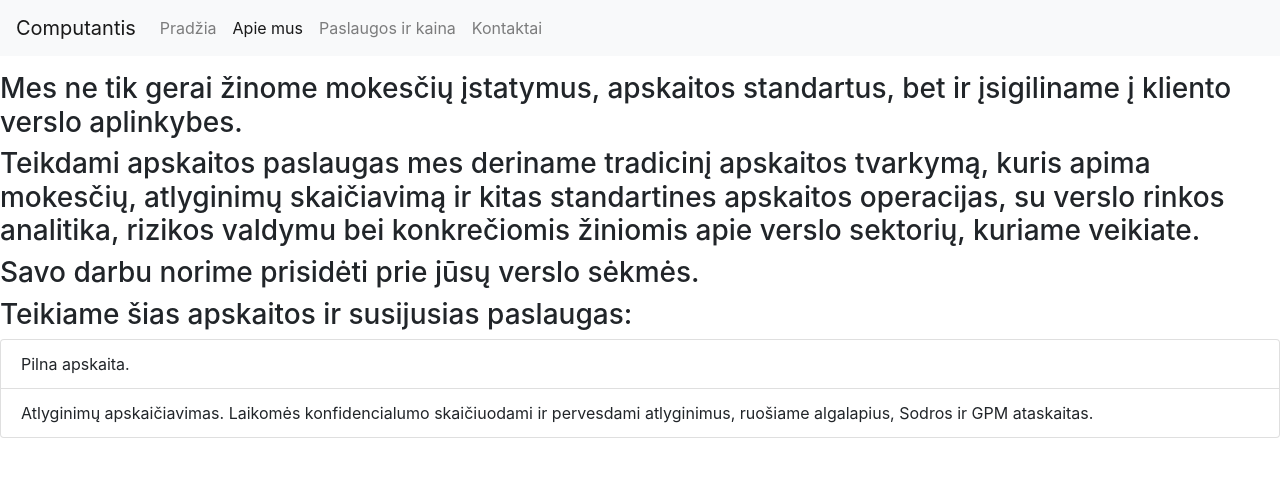
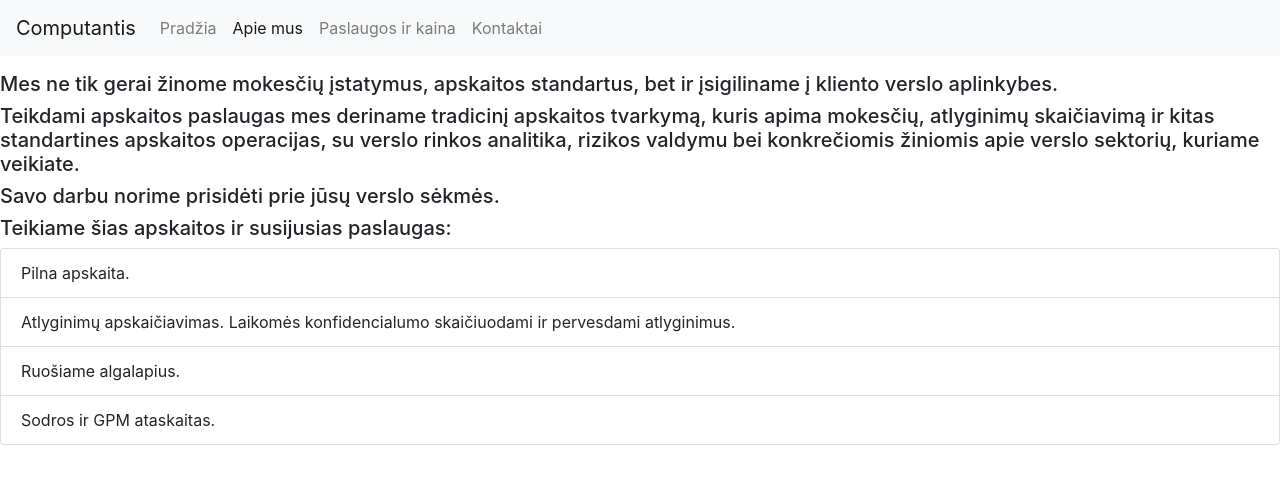
Before and after one commit to MantasJan/Computantis, a Jekyll site: the page built from apiemus.html, in a window 1280 px wide. Shown: the top 484 px of the page. Built offline with Jekyll 4.4.1, drawn with Linux system fonts in a browser that asks for light colours; nearby versions of some CDN libraries.

Commit message:
Fixed text

```diff
--- a/apiemus.html
+++ b/apiemus.html
@@ -4,12 +4,14 @@
 layout: default
 ---
 <div class="text mt-3">
-  <h3> Mes ne  tik gerai žinome mokesčių įstatymus, apskaitos standartus, bet ir įsigiliname į kliento verslo aplinkybes. </h3>
-  <h3> Teikdami apskaitos paslaugas mes deriname tradicinį apskaitos tvarkymą, kuris apima mokesčių, atlyginimų skaičiavimą ir kitas standartines apskaitos operacijas, su verslo rinkos analitika, rizikos valdymu bei konkrečiomis žiniomis apie verslo sektorių, kuriame veikiate. </h3>
-  <h3> Savo darbu norime prisidėti prie jūsų verslo sėkmės. </h3>
-  <h3> Teikiame šias apskaitos ir susijusias paslaugas: </h3>
+  <h5> Mes ne  tik gerai žinome mokesčių įstatymus, apskaitos standartus, bet ir įsigiliname į kliento verslo aplinkybes. </h5>
+  <h5> Teikdami apskaitos paslaugas mes deriname tradicinį apskaitos tvarkymą, kuris apima mokesčių, atlyginimų skaičiavimą ir kitas standartines apskaitos operacijas, su verslo rinkos analitika, rizikos valdymu bei konkrečiomis žiniomis apie verslo sektorių, kuriame veikiate. </h5>
+  <h5> Savo darbu norime prisidėti prie jūsų verslo sėkmės. </h5>
+  <h5> Teikiame šias apskaitos ir susijusias paslaugas: </h5>
   <ul class="list-group">
     <li class="list-group-item"> Pilna apskaita. </li>
-    <li class="list-group-item"> Atlyginimų apskaičiavimas. Laikomės konfidencialumo skaičiuodami ir pervesdami atlyginimus, ruošiame algalapius, Sodros ir GPM ataskaitas. </li>
+    <li class="list-group-item"> Atlyginimų apskaičiavimas. Laikomės konfidencialumo skaičiuodami ir pervesdami atlyginimus. </li>
+    <li class="list-group-item"> Ruošiame algalapius. </li>
+    <li class="list-group-item"> Sodros ir GPM ataskaitas. </li>
   </ul>
 </div>
```
